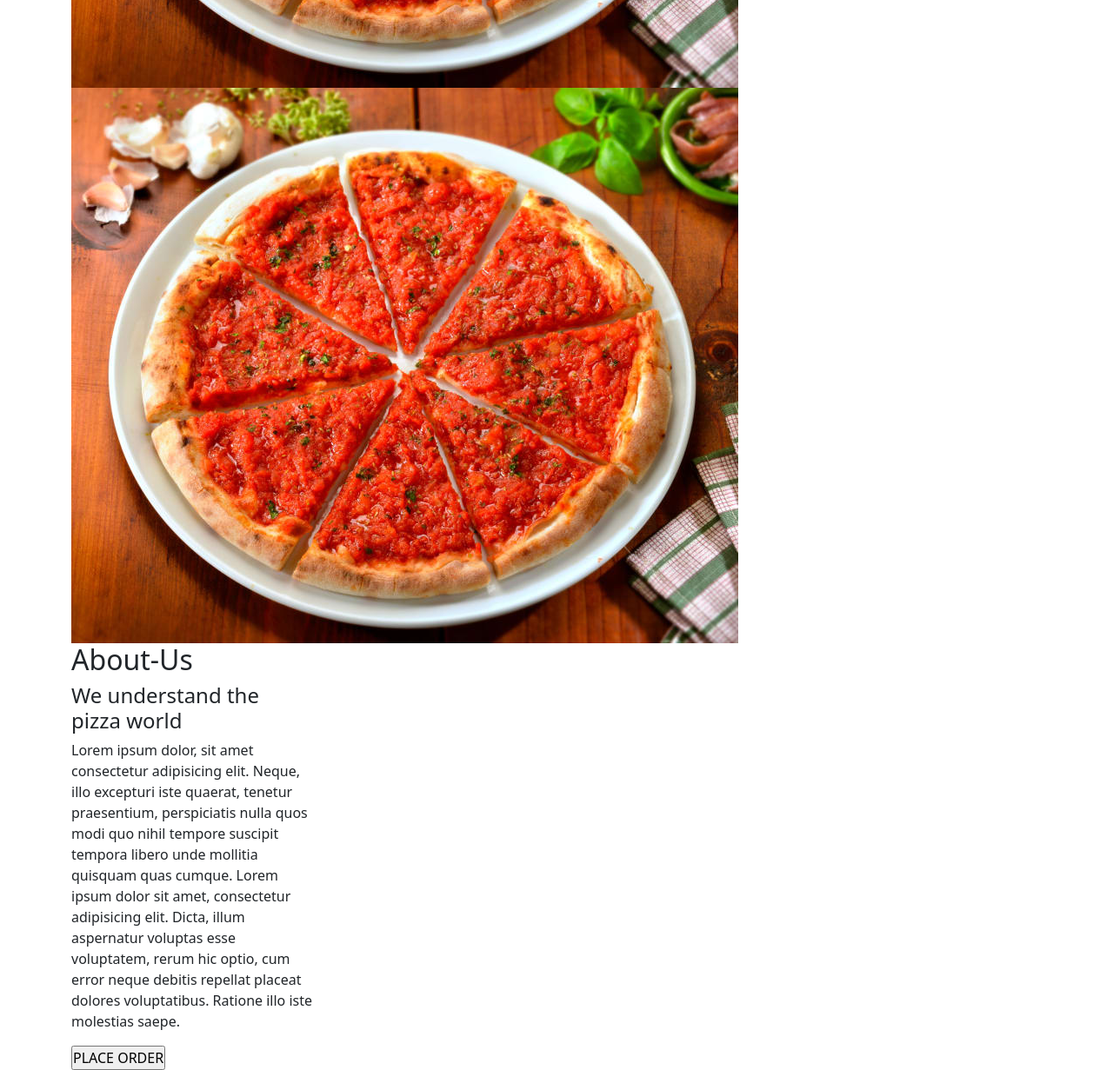
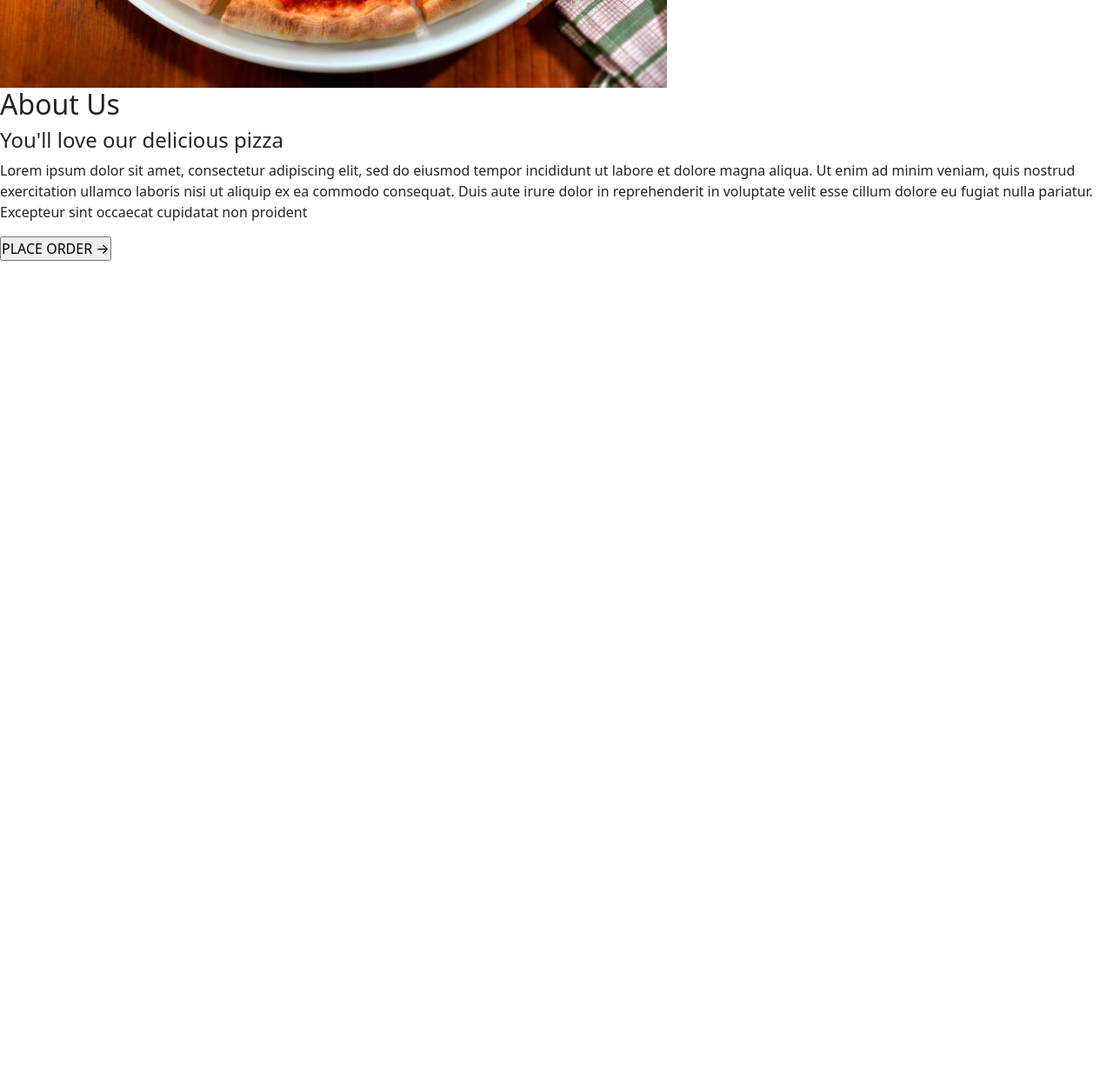
Before and after one commit to rashidaysher/pizza-delivery, a plain HTML site: page index.html in a window 1280 px wide. Shown: the part 1417-2648 px from the top of the page at 87% size. After the commit the page ends 1717 px from the top, so only its background shows below. Drawn offline with Linux system fonts and the light colour scheme.

```diff
--- a/index.html
+++ b/index.html
@@ -41,6 +41,7 @@
 
       </div>
     </nav>
+  </div>
 
 
     <!-- banner section -->
@@ -71,27 +72,31 @@
 
    <!-- About-Us section -->
    <div class="about">
-   <div class="col-md-12 about-abt" >
-    <div class="col-md-6" id="about">
-      <div id="about-img">
-        <img src="./images/83535_751-0-4864-4864.jpg" alt="">
-        <img src="./images/83535_751-0-4864-4864.jpg" alt="">
-      </div>
+    <div class="about-abt">
+        <div id="about">
+            <div id="about_imgs">
+                <img src="./images/83535_751-0-4864-4864.jpg" alt="1st food item">
+                <!-- <img src="./images/83535_751-0-4864-4864.jpg" alt="2nd food item"> -->
 
-     <div class="col-md-6" id="aboutUs">
-       <h2>About-Us</h2>
-       <h4>We understand the pizza world</h4>
-       <p>Lorem ipsum dolor, sit amet consectetur adipisicing elit. Neque, illo excepturi iste quaerat, tenetur praesentium, perspiciatis nulla quos modi quo nihil tempore suscipit tempora
-         libero unde mollitia quisquam quas cumque. Lorem ipsum dolor sit amet, consectetur adipisicing elit. Dicta, illum aspernatur voluptas esse voluptatem, rerum hic optio, cum error neque debitis repellat placeat dolores voluptatibus.
-         Ratione illo iste molestias saepe.</p>
-         <input type="submit" id="placeOrder" value="PLACE ORDER">
+            </div>
+        </div>
 
-     </div>
+        <div id="about_text">
+            <h2>About Us</h2>
+            <h4>You'll love our delicious pizza</h4>
+            <p>Lorem ipsum dolor sit amet, consectetur adipiscing elit, sed do eiusmod tempor incididunt ut
+                labore et dolore magna aliqua. Ut enim ad minim veniam, quis nostrud exercitation ullamco
+                laboris nisi ut aliquip ex ea commodo consequat. Duis aute irure dolor in reprehenderit in
+                voluptate velit esse cillum dolore eu fugiat nulla pariatur. Excepteur sint occaecat cupidatat non proident
+            </p>
+            <input type="submit" id="order" value="PLACE ORDER &#8594">
+
+        </div>
+    </div>
    </div>
-  </div>
 
-</div>
 
+   <!-- menu items -->
 
 
 
```
